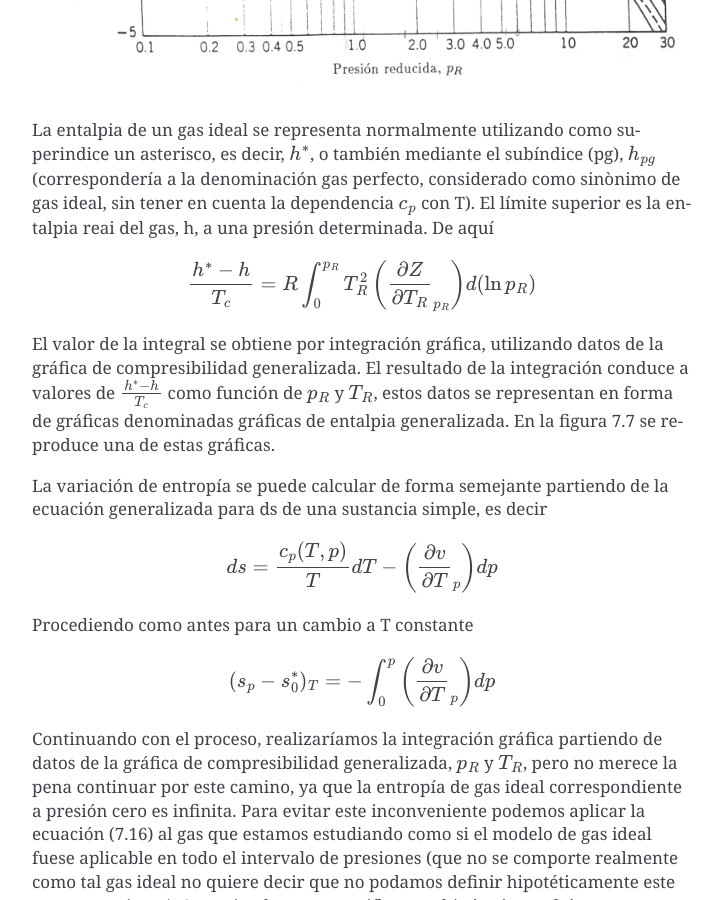
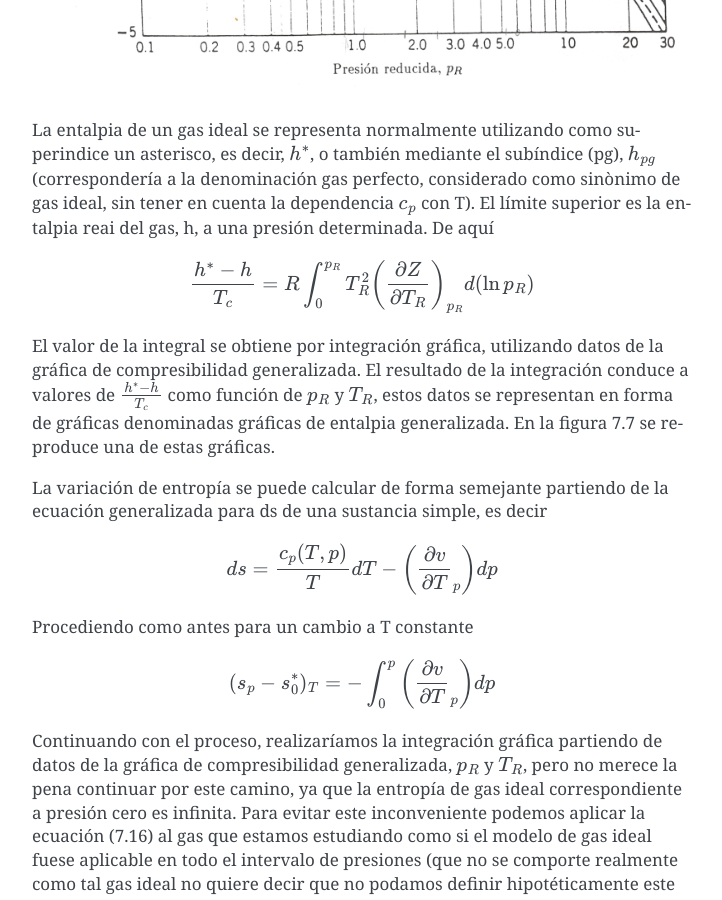
Before and after one commit to mantielero/termodinamica, a Sphinx documentation site: the page built from source/homogeneos_gases.rst, in a window 1280 px wide and 900 px high, scrolled down 13503 px. Shown: the whole window, without its empty margins (388-1110 px from the left). Built offline with Sphinx 7.4.7, drawn with Linux system fonts in a browser that asks for light colours; pages that are not in the unit, such as notebooks, are missing from menus.

```diff
--- a/source/homogeneos_gases.rst
+++ b/source/homogeneos_gases.rst
@@ -371,7 +371,7 @@ La entalpia de un gas ideal se representa normalmente utilizando como superindic
 
 .. math::
 
-   \frac{h^*-h}{T_c} = R \int_0^{p_R} T_R^2 \left( \frac{\partial Z}{\partial T_R}_{p_R}\right) d(\ln p_R)
+   \frac{h^*-h}{T_c} = R \int_0^{p_R} T_R^2 \left( \frac{\partial Z}{\partial T_R}\right)_{p_R} d(\ln p_R)
 
 El valor de la integral se obtiene por integración gráfica, utilizando datos de la gráfica de compresibilidad generalizada. El resultado de la integración conduce a valores de :math:`\frac{h^*-h}{T_c}` como función de :math:`p_R` y :math:`T_R`, estos datos se representan en forma de gráficas denominadas gráficas de entalpia generalizada. En la figura 7.7 se reproduce una de estas gráficas.
 
```
